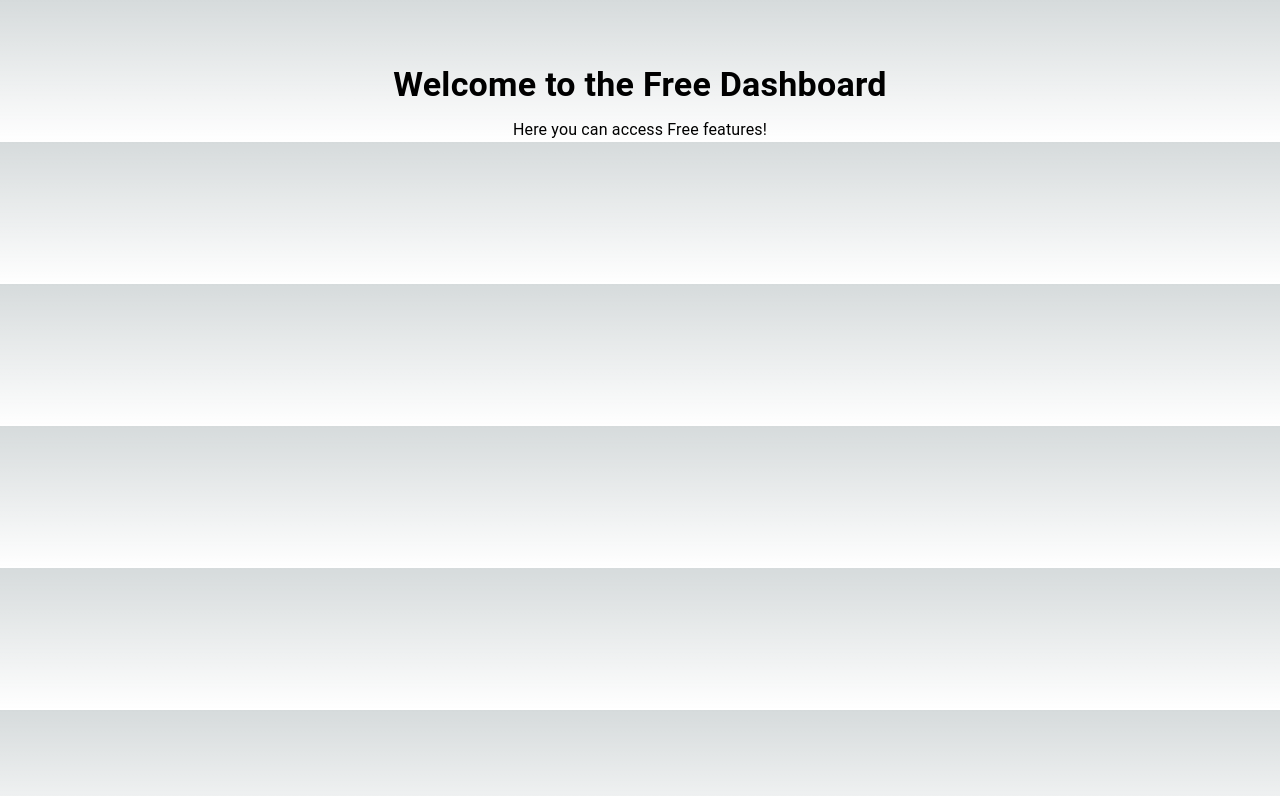
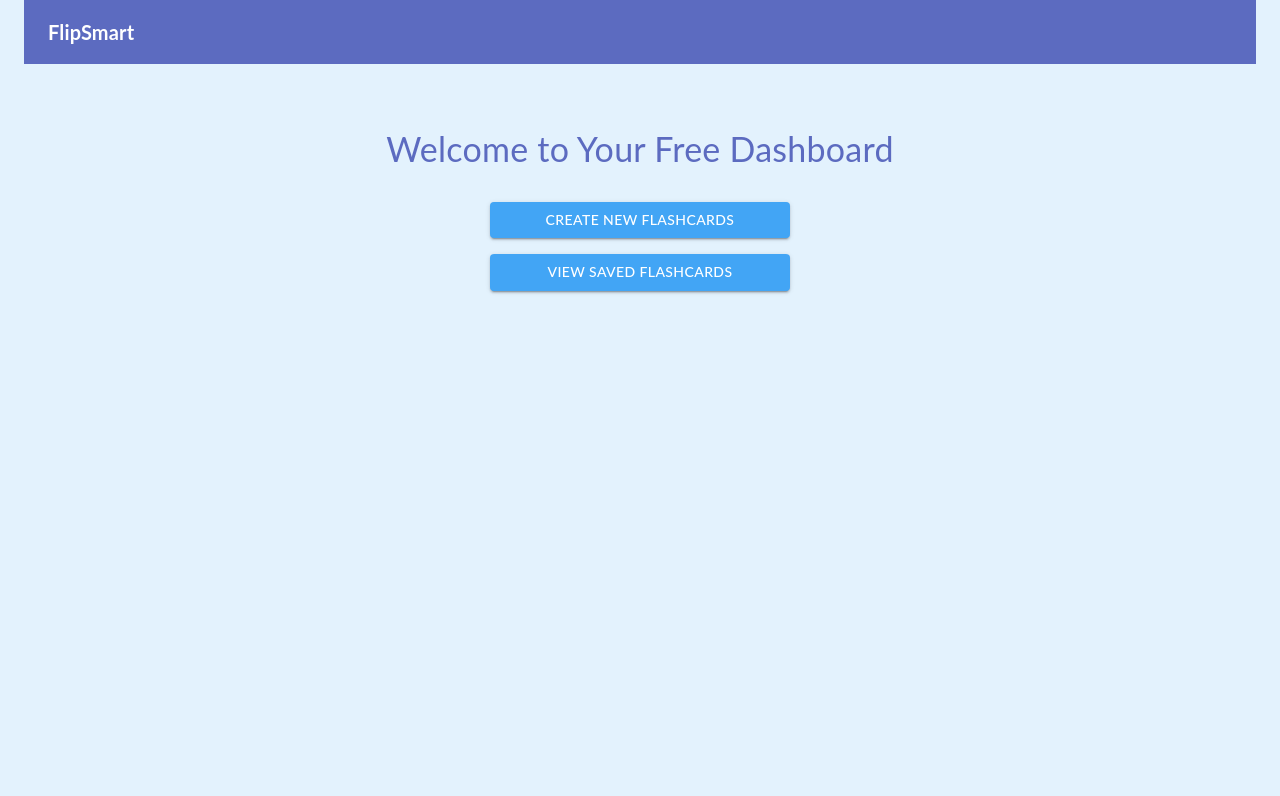
Before and after one commit to malika2470/FlashcardSaaS, a Next.js app: page /free-dashboard in a window 1280 px wide. Shown: the top 796 px of the page. Built offline with nearby package versions, Linux system fonts and the light colour scheme.

Commit message:
fixed sign-up and sign in

```diff
--- a/app/free-dashboard/page.js
+++ b/app/free-dashboard/page.js
@@ -1,13 +1,61 @@
 'use client';
-import { Container, Typography } from '@mui/material';
+
+import { AppBar, Toolbar, Typography, Box, Button, Container } from '@mui/material';
+import { UserButton } from '@clerk/nextjs'; // Assuming Clerk is used for user management
 
 export default function FreeDashboard() {
     return (
-        <Container maxWidth="md" sx={{ textAlign: 'center', mt: 8 }}>
-            <Typography variant="h4" gutterBottom sx={{ fontFamily: 'Roboto, sans-serif', fontWeight: 'bold' }}>
-                Welcome to the Free Dashboard
-            </Typography>
-            <Typography variant="body1">Here you can access Free features!</Typography>
+        <Container maxWidth={false} sx={{ minHeight: '100vh', backgroundColor: '#E3F2FD', padding: 0 }}>
+            <AppBar position="static" sx={{ backgroundColor: '#5C6BC0', boxShadow: 'none' }}>
+                <Toolbar sx={{ display: 'flex', justifyContent: 'space-between' }}>
+                    {/* Project Name on the Top Left */}
+                    <Typography variant="h6" sx={{ fontWeight: 'bold', fontFamily: "'Lato', sans-serif" }}>
+                        FlipSmart
+                    </Typography>
+
+                    {/* User Account on the Top Right */}
+                    <UserButton />
+                </Toolbar>
+            </AppBar>
+
+            <Box
+                display="flex"
+                flexDirection="column"
+                justifyContent="center"
+                alignItems="center"
+                sx={{ mt: 8 }}
+            >
+                <Typography variant="h4" sx={{ mb: 4, fontFamily: "'Lato', sans-serif", color: '#5C6BC0' }}>
+                    Welcome to Your Free Dashboard
+                </Typography>
+
+                {/* Buttons for Flashcard Actions */}
+                <Box sx={{ display: 'flex', flexDirection: 'column', gap: 2, width: '100%', maxWidth: '300px' }}>
+                    <Button
+                        variant="contained"
+                        sx={{
+                            backgroundColor: '#42A5F5',  // Secondary Color
+                            '&:hover': { backgroundColor: '#1E88E5' },
+                            fontFamily: "'Lato', sans-serif",
+                        }}
+                        onClick={() => alert('Create new flashcards clicked')} // Replace with actual navigation or action
+                    >
+                        Create New Flashcards
+                    </Button>
+
+                    <Button
+                        variant="contained"
+                        sx={{
+                            backgroundColor: '#42A5F5',  // Secondary Color
+                            '&:hover': { backgroundColor: '#1E88E5' },
+                            fontFamily: "'Lato', sans-serif",
+                        }}
+                        onClick={() => alert('View saved flashcards clicked')} // Replace with actual navigation or action
+                    >
+                        View Saved Flashcards
+                    </Button>
+                </Box>
+            </Box>
         </Container>
     );
 }
```
Also changed, not shown: app/sign-in/[[...sign-in]]/page.js (+33 -13 lines), app/sign-up/[[...sign-up]]/page.js (+26 -4 lines).
